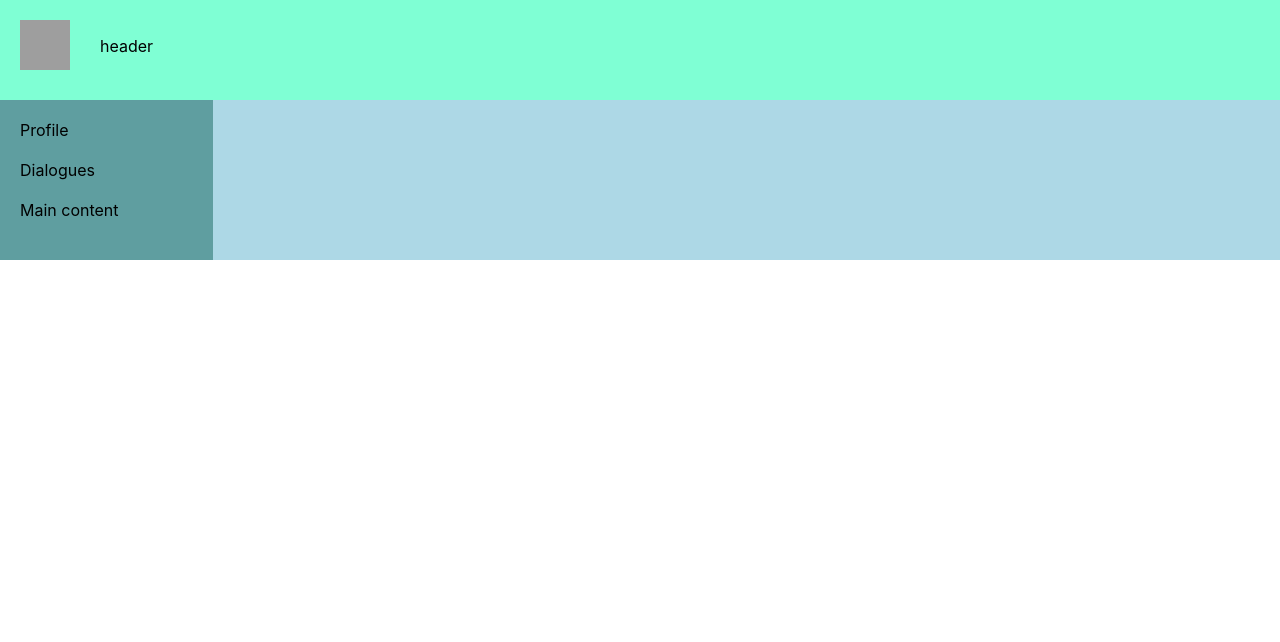
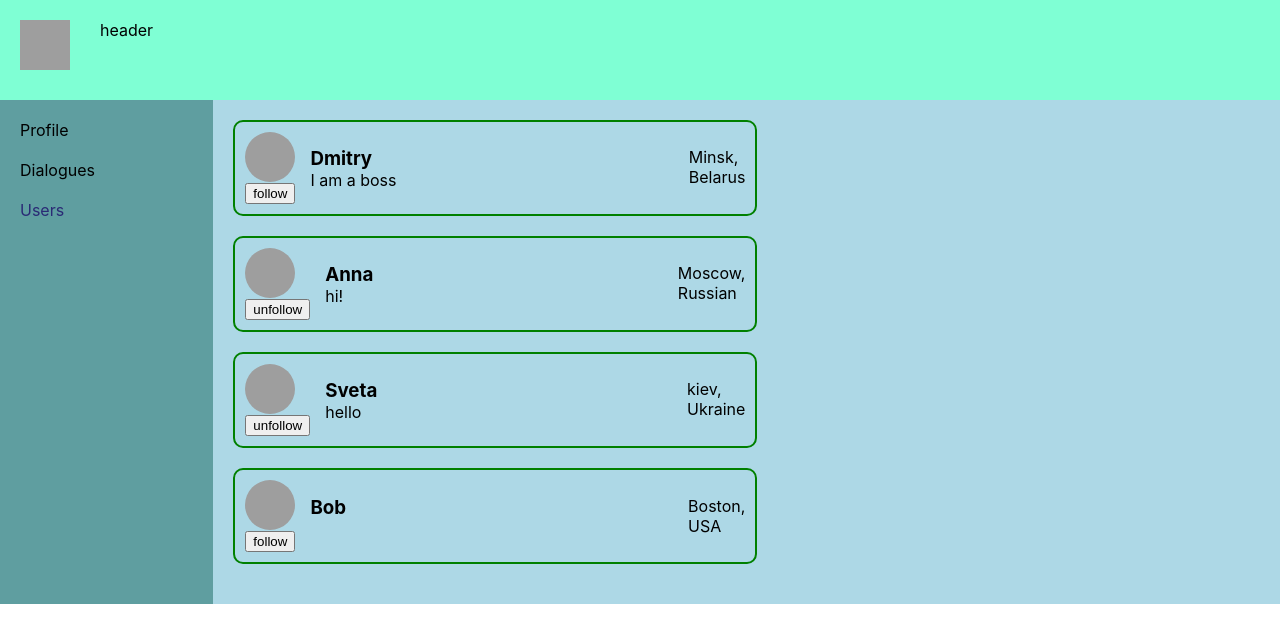
Before and after one commit to MorozovaAN/social-network, a React (Create React App) app: page /users in a window 1280 px wide. Shown: the top 642 px of the page. Built offline with nearby package versions, Linux system fonts and the light colour scheme; grey boxes are pictures that could not be loaded.

Commit message:
feat: lesson 49, add users

```diff
--- a/src/App.tsx
+++ b/src/App.tsx
@@ -5,6 +5,7 @@ import { Profile } from "./components/Profile/Profile";
 import { Header } from "./components/Header/Header";
 import { Route, Routes } from "react-router-dom";
 import { DialoguesContainer } from "./components/ Dialogues/DialoguesContainer";
+import { UsersContainer } from "./components/Users/UsersContainer";
 
 type AppType = {};
 
@@ -17,6 +18,7 @@ export const App: FC<AppType> = () => {
         <Routes>
           <Route path="/profile" element={<Profile />} />
           <Route path="/dialogues/*" element={<DialoguesContainer />} />
+          <Route path="/users" element={<UsersContainer />} />
         </Routes>
       </div>
     </div>
--- a/src/components/NavBar/Navbar.tsx
+++ b/src/components/NavBar/Navbar.tsx
@@ -28,12 +28,12 @@ export const NavBar = () => {
         </li>
         <li className={style.item}>
           <NavLink
-            to="src/components/NavBar/Navbar#"
+            to="/users"
             className={({ isActive }) =>
               isActive ? `${style.link} ${style.active}` : style.link
             }
           >
-            Main content
+            Users
           </NavLink>
         </li>
       </ul>
--- /dev/null
+++ b/src/components/Users/Users.module.css
@@ -0,0 +1,27 @@
+.avatar {
+  width: 50px;
+  height: 50px;
+  border-radius: 50%;
+  display: block;
+}
+.container {
+  display: flex;
+  align-items: center;
+  border: 2px solid green;
+  border-radius: 10px;
+  padding: 10px;
+  width: 500px;
+  margin-bottom: 20px;
+  gap: 15px;
+}
+.userName {
+  margin: 0;
+}
+.infoContainer {
+  width: 100%;
+  display: flex;
+  justify-content: space-between;
+}
+p {
+  margin: 0;
+}
--- /dev/null
+++ b/src/components/Users/Users.tsx
@@ -0,0 +1,41 @@
+import React, { FC } from "react";
+import { UserType } from "../../redux/users-reducer";
+import s from "./Users.module.css";
+
+type UsersType = {
+  users: UserType[];
+  follow: (userID: number) => void;
+};
+export const Users: FC<UsersType> = ({ users, follow }) => {
+  const mapUsers = users.map((u) => (
+    <div className={s.container} key={u.id}>
+      <div>
+        <img
+          className={s.avatar}
+          src="https://android-obzor.com/wp-content/uploads/2022/02/5-1.jpg"
+          alt="avatar"
+        />
+        <button
+          onClick={() => {
+            follow(u.id);
+          }}
+        >
+          {u.followed ? "unfollow" : "follow"}
+        </button>
+      </div>
+
+      <div className={s.infoContainer}>
+        <div>
+          <h3 className={s.userName}>{u.fullName}</h3> <span>{u.status}</span>
+        </div>
+
+        <div>
+          <p>{u.location.city},</p>
+          <p>{u.location.country}</p>
+        </div>
+      </div>
+    </div>
+  ));
+
+  return <div>{mapUsers}</div>;
+};
--- /dev/null
+++ b/src/components/Users/UsersContainer.tsx
@@ -0,0 +1,37 @@
+import React from "react";
+import { connect } from "react-redux";
+import { Users } from "./Users";
+import {
+  followAC,
+  setUsersAC,
+  unfollowAC,
+  UserType,
+} from "../../redux/users-reducer";
+import { Dispatch } from "redux";
+import { AppStateType } from "../../redux/redux-store";
+
+type mapStateToPropsType = {
+  users: UserType[];
+};
+const mapStateToProps = (state: AppStateType): mapStateToPropsType => {
+  return {
+    users: state.usersPage.users,
+  };
+};
+const mapDispatchToProps = (dispatch: Dispatch) => {
+  return {
+    follow: (userID: number) => {
+      dispatch(followAC(userID));
+    },
+    unfollow: (userID: number) => {
+      dispatch(unfollowAC(userID));
+    },
+    setUser: (users: UserType[]) => {
+      dispatch(setUsersAC(users));
+    },
+  };
+};
+export const UsersContainer = connect(
+  mapStateToProps,
+  mapDispatchToProps
+)(Users);
--- a/src/redux/redux-store.ts
+++ b/src/redux/redux-store.ts
@@ -1,10 +1,12 @@
 import { combineReducers, createStore } from "redux";
 import profileReducer from "./profile-reducer";
 import dialoguesReducer from "./dialodues-reducer";
+import usersReducer from "./users-reducer";
 
 let rootReducer = combineReducers({
   profilePage: profileReducer,
   dialoguesPage: dialoguesReducer,
+  usersPage: usersReducer,
 });
 export type AppStateType = ReturnType<typeof rootReducer>;
 export const store = createStore(rootReducer);
--- /dev/null
+++ b/src/redux/users-reducer.ts
@@ -0,0 +1,89 @@
+export type UsersPageType = {
+  users: UserType[];
+};
+export type UserType = {
+  id: number;
+  fullName: string;
+  followed: boolean;
+  status: string;
+  location: LocationType;
+};
+type LocationType = {
+  city: string;
+  country: string;
+};
+
+const initialState: UsersPageType = {
+  users: [
+    {
+      id: 1,
+      fullName: "Dmitry",
+      followed: false,
+      status: "I am a boss",
+      location: { city: "Minsk", country: "Belarus" },
+    },
+    {
+      id: 2,
+      fullName: "Anna",
+      followed: true,
+      status: "hi!",
+      location: { city: "Moscow", country: "Russian" },
+    },
+    {
+      id: 3,
+      fullName: "Sveta",
+      followed: true,
+      status: "hello",
+      location: { city: "kiev", country: "Ukraine" },
+    },
+    {
+      id: 4,
+      fullName: "Bob",
+      followed: false,
+      status: "",
+      location: { city: "Boston", country: "USA" },
+    },
+  ],
+};
+
+type ActionsTypes =
+  | ReturnType<typeof followAC>
+  | ReturnType<typeof unfollowAC>
+  | ReturnType<typeof setUsersAC>;
+
+export const followAC = (userID: number) =>
+  ({ type: "FOLLOW", userID } as const);
+export const unfollowAC = (userID: number) =>
+  ({ type: "UNFOLLOW", userID } as const);
+export const setUsersAC = (users: UserType[]) =>
+  ({ type: "SET-USERS", users } as const);
+
+const usersReducer = (
+  state: UsersPageType = initialState,
+  action: ActionsTypes
+): UsersPageType => {
+  switch (action.type) {
+    case "FOLLOW":
+      return {
+        ...state,
+        users: state.users.map((u) =>
+          u.id === action.userID ? { ...u, followed: !u.followed } : u
+        ),
+      };
+
+    case "UNFOLLOW":
+      return {
+        ...state,
+        users: state.users.map((u) =>
+          u.id === action.userID ? { ...u, followed: !u.followed } : u
+        ),
+      };
+
+    case "SET-USERS":
+      return { ...state, users: [...state.users, ...action.users] };
+
+    default:
+      return state;
+  }
+};
+export default usersReducer;
```
